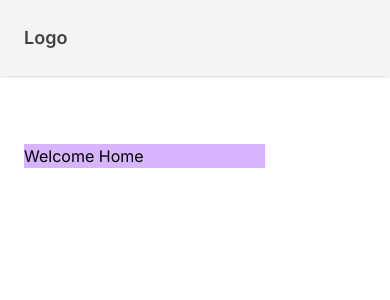
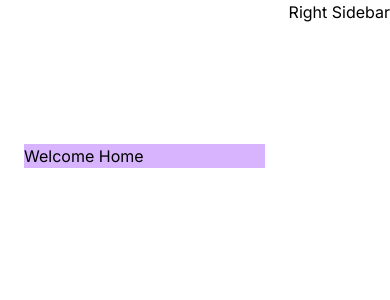
Before and after one commit to purboindra/connect-me, a Next.js app: page / in a window 390 px wide. Shown: the top 300 px of the page. Built offline with nearby package versions, Linux system fonts and the light colour scheme.

Commit message:
hidden navbar smal device

```diff
--- a/components/shared/Navbar.tsx
+++ b/components/shared/Navbar.tsx
@@ -2,7 +2,7 @@ import React from "react";
 
 export const Navbar = () => {
   return (
-    <nav className="flex justify-between bg-neutral-100 fixed z-50 w-full p-6 shadow">
+    <nav className="md:flex justify-between bg-neutral-100 fixed z-50 w-full p-6 shadow hidden">
       <div className="flex justify-between">
         <h1 className="text-lg font-semibold text-neutral-700">Logo</h1>
       </div>
```
